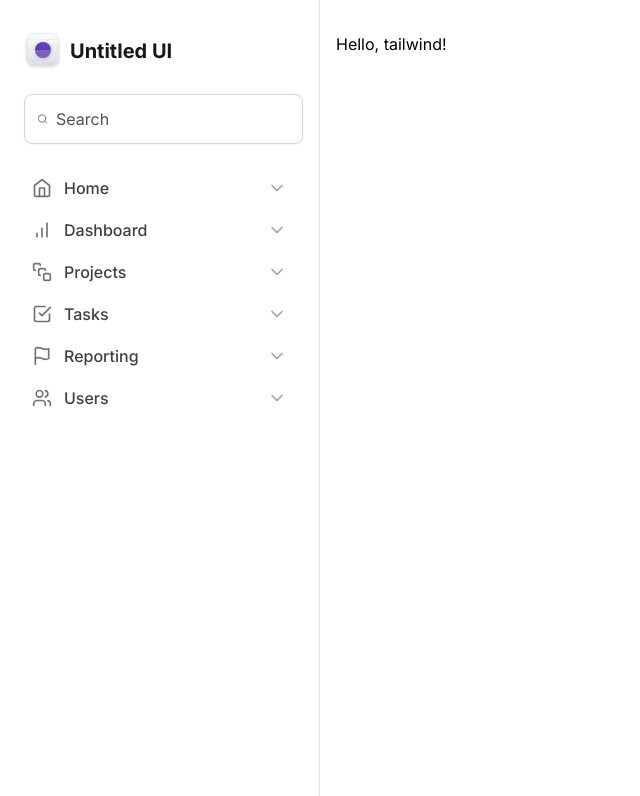
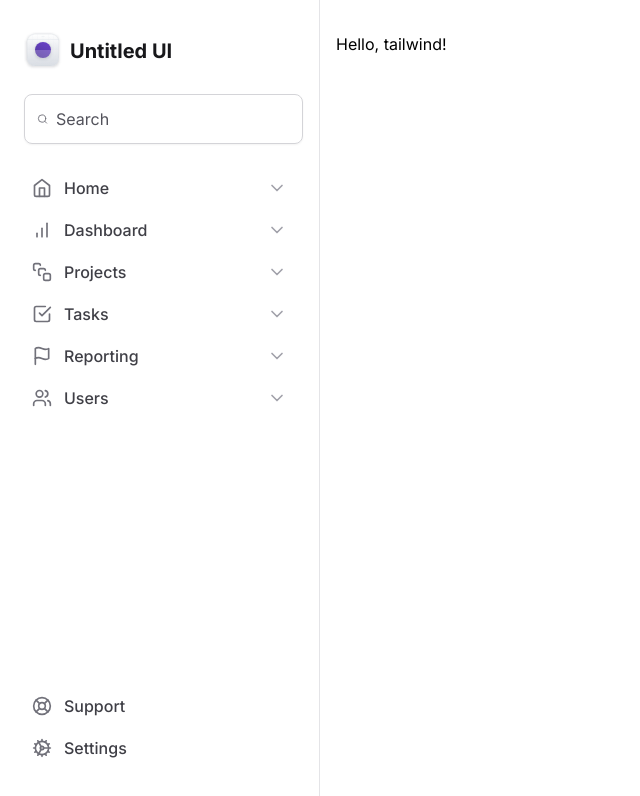
Before and after one commit to CaioVinicius7/untitled-ui, a Next.js app: page / in a window 1280 px wide. Shown: the top 796 px of the page, without its empty margins (0-640 px from the left). Built offline with nearby package versions, Linux system fonts and the light colour scheme.

Commit message:
feat: :lipstick: Adição de itens de navegação e exibição condicional de indicador de expansão

```diff
--- a/src/components/Sidebar/MainNavigation/NavItem.tsx
+++ b/src/components/Sidebar/MainNavigation/NavItem.tsx
@@ -5,9 +5,15 @@ interface NavItemProps {
   href: string;
   title: string;
   icon: ElementType;
+  withExpandIndicator?: boolean;
 }
 
-export function NavItem({ href, title, icon: Icon }: NavItemProps) {
+export function NavItem({
+  href,
+  title,
+  icon: Icon,
+  withExpandIndicator = true
+}: NavItemProps) {
   return (
     <a
       href={href}
@@ -17,7 +23,10 @@ export function NavItem({ href, title, icon: Icon }: NavItemProps) {
       <span className="font-medium text-zinc-700 group-hover:text-violet-500">
         {title}
       </span>
-      <ChevronDown className="ml-auto h-5 w-5 text-zinc-400 group-hover:text-violet-300" />
+
+      {withExpandIndicator && (
+        <ChevronDown className="ml-auto h-5 w-5 text-zinc-400 group-hover:text-violet-300" />
+      )}
     </a>
   );
 }
--- a/src/components/Sidebar/index.tsx
+++ b/src/components/Sidebar/index.tsx
@@ -1,11 +1,12 @@
-import { Search } from "lucide-react";
+import { Cog, LifeBuoy, Search } from "lucide-react";
 
 import { Logo } from "./Logo";
 import { MainNavigation } from "./MainNavigation";
+import { NavItem } from "./MainNavigation/NavItem";
 
 export function Sidebar() {
   return (
-    <aside className="space-y-6 border-r border-zinc-200 px-5 py-8">
+    <aside className="flex flex-col gap-6 border-r border-zinc-200 px-5 py-8">
       <Logo />
 
       <div className="mx-1 flex w-full items-center gap-2 rounded-lg border border-zinc-300 px-3 py-3 shadow-sm focus-within:border-zinc-900">
@@ -19,6 +20,23 @@ export function Sidebar() {
       </div>
 
       <MainNavigation />
+
+      <div className="mt-auto flex flex-col gap-6">
+        <nav className="space-y-0.5">
+          <NavItem
+            href="#"
+            title="Support"
+            icon={LifeBuoy}
+            withExpandIndicator={false}
+          />
+          <NavItem
+            href="#"
+            title="Settings"
+            icon={Cog}
+            withExpandIndicator={false}
+          />
+        </nav>
+      </div>
     </aside>
   );
 }
```
